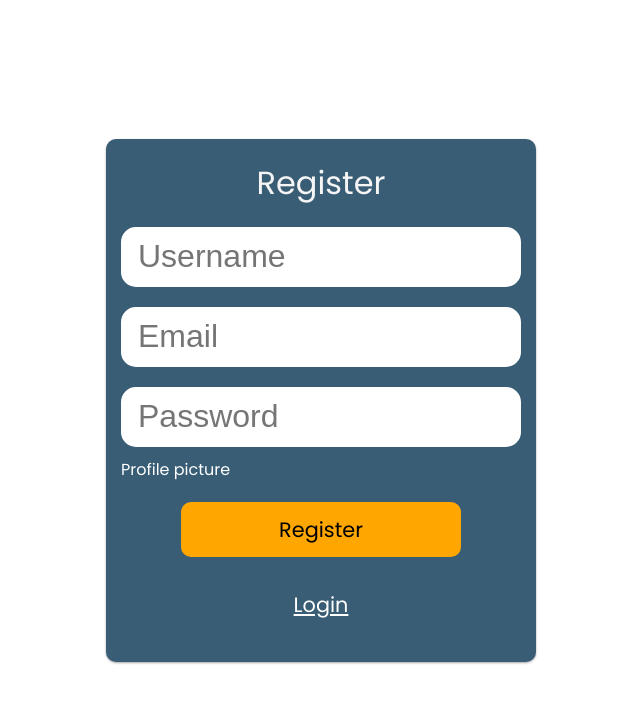
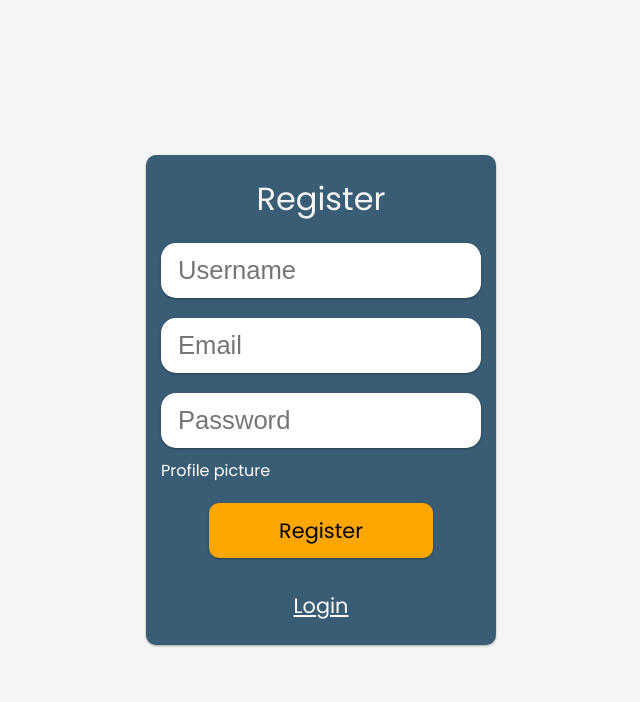
Before and after one commit to atrykp/chat-app-client, a React (Create React App) app: page /register in a window 1280 px wide. Shown: the top 702 px of the page, without its empty margins (319-959 px from the left). Built offline with nearby package versions, Linux system fonts and the light colour scheme.

Commit message:
add styles to app

```diff
--- a/src/Screen/Login/LoginScreen.scss
+++ b/src/Screen/Login/LoginScreen.scss
@@ -17,15 +17,16 @@
 
 .login-screen-form input {
   min-width: 300px;
-  height: 60px;
+  height: 55px;
   max-width: 400px;
   margin: 20px 0;
   border-radius: 15px;
   border: 2px solid white;
   outline: none;
-  font-size: 2rem;
+  font-size: 1.6rem;
   padding: 0 15px;
   color: rgb(42, 42, 42);
+  box-shadow: 0 1px 3px rgba(0, 0, 0, 0.12), 0 1px 2px rgba(0, 0, 0, 0.24);
 }
 .login-screen-form input:focus {
   border: 2px solid rgb(255, 174, 0);
--- a/src/Screen/RegisterScreen/RegisterScreen.scss
+++ b/src/Screen/RegisterScreen/RegisterScreen.scss
@@ -17,15 +17,16 @@
 
 .register-screen-form input {
   min-width: 300px;
-  height: 60px;
+  height: 55px;
   max-width: 400px;
   margin: 10px 0;
   border-radius: 15px;
   border: 2px solid white;
   outline: none;
-  font-size: 2rem;
+  font-size: 1.6rem;
   padding: 0 15px;
   color: rgb(42, 42, 42);
+  box-shadow: 0 1px 3px rgba(0, 0, 0, 0.12), 0 1px 2px rgba(0, 0, 0, 0.24);
 }
 .register-screen-form input:focus {
   border: 2px solid rgb(255, 174, 0);
@@ -39,6 +40,7 @@
 .photo-box-input label {
   color: white;
   font-size: 1rem;
+  cursor: pointer;
 }
 .photo-box-input label input {
   display: none;
--- a/src/Screen/UserScreen/UserScreen.scss
+++ b/src/Screen/UserScreen/UserScreen.scss
@@ -8,6 +8,7 @@
 }
 .user-screen-header {
   width: 100%;
+  max-width: 800px;
   align-self: flex-start;
   display: flex;
   align-items: center;
@@ -45,11 +46,13 @@
 }
 .user-screen-buttons {
   width: 100%;
+  max-width: 300px;
   text-align: center;
 }
 .user-screen-remove {
   background-color: transparent;
   text-decoration: underline;
+  box-shadow: none;
 }
 
 .user-screen-backBtn {
--- a/src/Template/ListTemplate/ListTemplate.scss
+++ b/src/Template/ListTemplate/ListTemplate.scss
@@ -1,14 +1,22 @@
 .list-template-wrapper-p {
   background-color: whitesmoke;
-  padding-top: 100px;
+  padding-top: 110px;
+  padding-bottom: 20px;
+  max-width: 800px;
+  margin: 0 auto;
 }
 .list-template-wrapper {
   background-color: whitesmoke;
+  max-width: 800px;
+  margin: 0 auto;
 }
 
 .list-template-header {
   font-size: 1.3rem;
   text-align: center;
-  background-color: rgb(85, 85, 85);
-  color: white;
+  background-color: white;
+  color: #777373;
+  border-radius: 10px;
+  box-shadow: 0 1px 3px rgba(0, 0, 0, 0.12), 0 1px 2px rgba(0, 0, 0, 0.24);
+  margin-bottom: 10px;
 }
--- a/src/components/Button.scss
+++ b/src/components/Button.scss
@@ -8,6 +8,8 @@
   font-size: 1.3rem;
   margin: 10px auto;
   font-family: "Poppins", sans-serif;
+  cursor: pointer;
+  box-shadow: 0 1px 3px rgba(0, 0, 0, 0.12), 0 1px 2px rgba(0, 0, 0, 0.24);
 }
 .secondary-btn {
   background-color: transparent;
@@ -20,4 +22,5 @@
   font-size: 1.3rem;
   margin: 10px 0;
   font-family: "Poppins", sans-serif;
+  cursor: pointer;
 }
--- a/src/components/Card.scss
+++ b/src/components/Card.scss
@@ -3,6 +3,7 @@
   background-color: #395d75;
   padding: 20px 15px;
   border-radius: 10px;
-  max-width: 95%;
+  max-width: 350px;
+  max-height: 490px;
   box-shadow: 0 1px 3px rgba(0, 0, 0, 0.12), 0 1px 2px rgba(0, 0, 0, 0.24);
 }
--- a/src/components/ListElement/ListElement.scss
+++ b/src/components/ListElement/ListElement.scss
@@ -6,8 +6,14 @@
   max-height: 106px;
   padding: 10px;
   border-bottom: 1px solid gray;
-  max-width: 370px;
+  max-width: 90%;
+  margin: 0 auto;
+  cursor: pointer;
+  &:hover {
+    background-color: rgb(230, 230, 230);
+  }
 }
+
 .list-element-wrapper:active {
   background-color: #ffa600;
 }
--- a/src/components/NavBar/NavBar.scss
+++ b/src/components/NavBar/NavBar.scss
@@ -6,6 +6,10 @@
   border-radius: 0 0 10px 10px;
   color: whitesmoke;
   padding: 10px;
+  max-width: 800px;
+  left: 50%;
+  transform: translateX(-50%);
+  box-shadow: 0 3px 6px rgba(0, 0, 0, 0.16), 0 3px 6px rgba(0, 0, 0, 0.23);
 }
 .navbar-links-wrapper {
   position: absolute;
@@ -15,6 +19,8 @@
   display: flex;
   justify-content: space-around;
   width: 90%;
+  max-width: 400px;
+  margin: 0 auto;
 }
 .navbar-link {
   font-size: 1.2rem;
--- a/src/index.css
+++ b/src/index.css
@@ -6,4 +6,5 @@
 body {
   font-size: 62.5%;
   font-family: "Poppins", sans-serif;
+  background-color: whitesmoke;
 }
```
